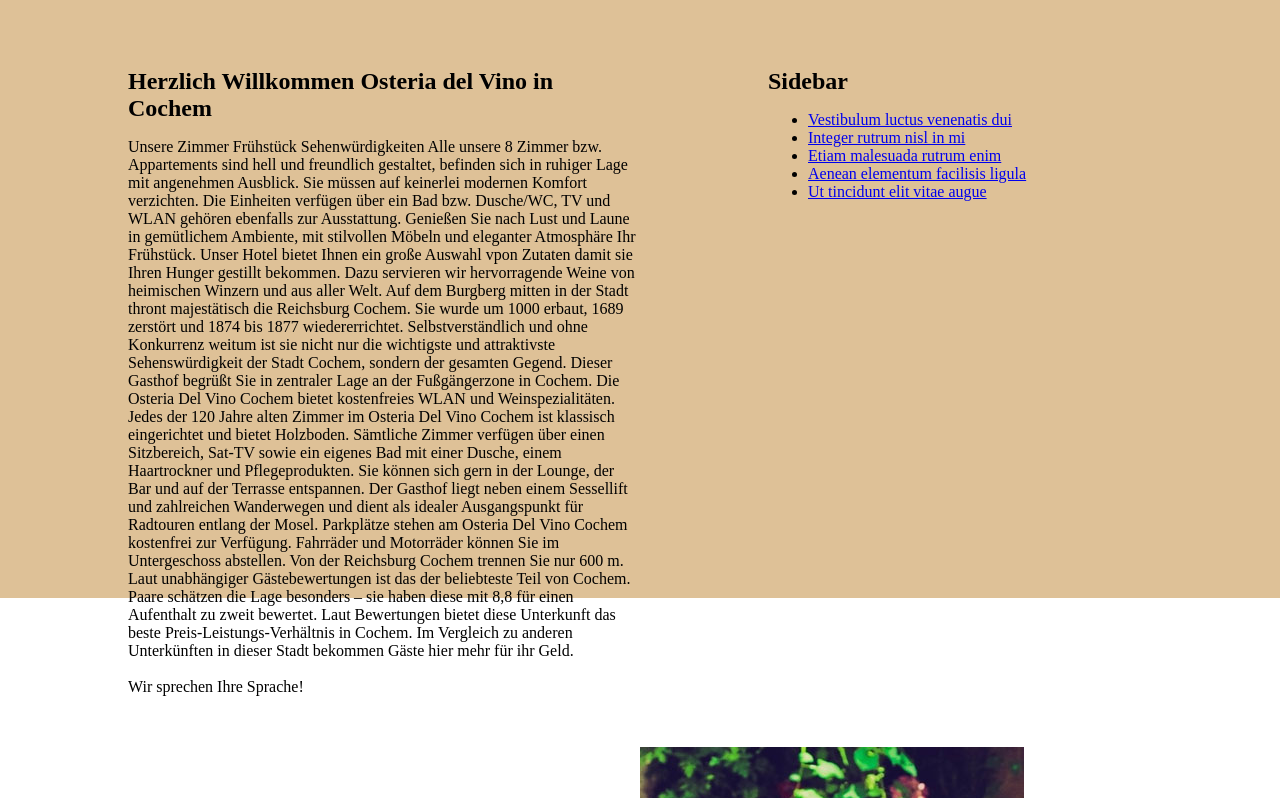
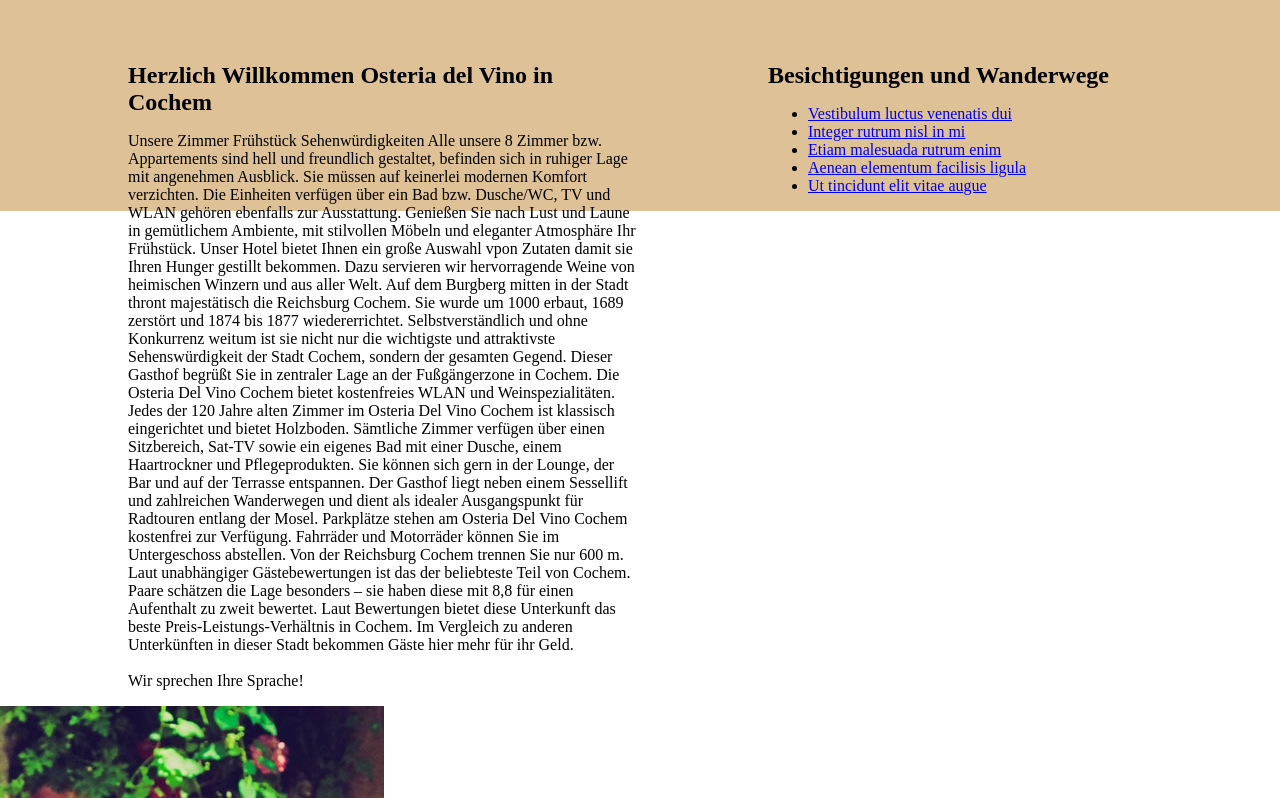
Before and after one commit to crisu54/Hotel, a plain HTML site: page index.html in a window 1280 px wide. Shown: the part 1182-1980 px from the top of the page. Drawn offline with Linux system fonts and the light colour scheme.

Commit message:
main container

```diff
--- a/css/style.css
+++ b/css/style.css
@@ -71,8 +71,11 @@ body{
 }
 .hgrund{
 	background-color:#dec197;
-	padding-top:600px;
-
+}
+.hgrund:after{
+	clear:both;
+	content:"."
+	display:table;
 }
 h2{
 	margin:0;
@@ -81,14 +84,15 @@ h2{
 .welcome{
 	width:40%;
 	float:left;
-	padding-left:10%;
-	position:relative;
+	padding: 5% 10% 0 10%;
+}
+
+#sidebar{
+	width:40%;
 	display:inline-block;
-	top: -530px;
+	padding-top:5%;
 }
-#sidebar{
-	float:right;
-	position:relative;
-	width:40%;
-	top: -530px;
+
+#main{
+	clear:both;
 }
--- a/index.html
+++ b/index.html
@@ -94,7 +94,7 @@
 					<div id="sidebar">
 						<section>
 							<header>
-								<h2>Sidebar</h2>
+								<h2>Besichtigungen und Wanderwege</h2>
 							</header>
 							<ul class="default alt">
 								<li class="fa fa-angle-right"><a href="#">Vestibulum luctus venenatis dui</a></li>
```
